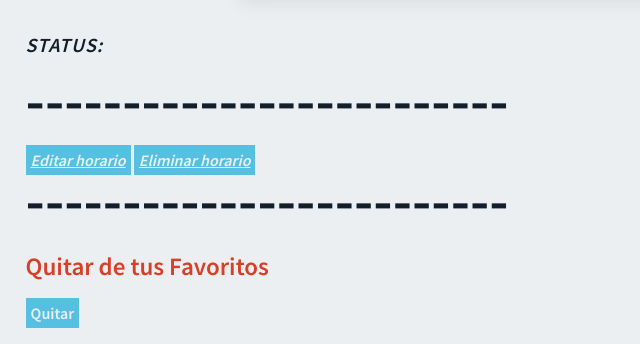
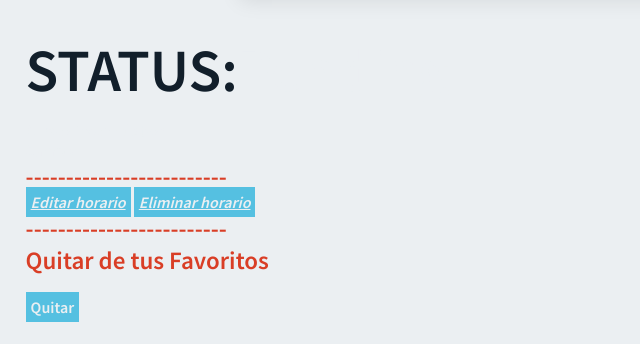
Before and after one commit to shadow-maker/Scheduler-UTEC, a Flask app: page /horarios/1 in a window 1280 px wide. Shown: the part 1013-1357 px from the top of the page, without its empty margins (0-640 px from the left). After the commit the page ends 1335 px from the top, so only its background shows below. Run offline with Flask 2, Linux system fonts and the light colour scheme; a user stored in the database is signed in; tables that the repository leaves empty hold one stand-in row (values such as "Sample post"); parts of the project's set-up code (start-up, migrations or seed data) failed here and were passed over.

Commit message:
Auto stash before merge of "main" and "origin/main"

```diff
--- a/app/templates/horarios/view.html
+++ b/app/templates/horarios/view.html
@@ -202,20 +202,22 @@
 			</tbody>
 		</table>
 
-		<p>STATUS: <alert id="status">{{status}}</alert></p>
-		<alert class="{%if not pending_cursos%}hidden{%endif%}" id="pending-alert"> Cursos incompletos: <span id="pending-container"> {{pending_cursos}}</span>
+		<h1>STATUS:<alert id="status">{{status}}</alert>
+		</h1>
+		<alert class="{%if not pending_cursos%}hidden{%endif%}" id="pending-alert"> Cursos incompletos: <div
+				id="pending-container"> {{pending_cursos}} </div>
 		</alert>
 	</section>
 
     {% if current_user.is_authenticated %}
-		<h1 type="hidden">-------------------------</h1>
+		<h2 type="hidden">-------------------------</h2>
         {% if current_user.codigo == horario.alumno.codigo %}
 
             <a class="botons" type="button" href={{url_for('horarios_update', id=horario.id)}}>Editar horario</a>
             <a class="botons" type="button" href={{url_for('horarios_delete', id=horario.id)}}>Eliminar horario</a>
 
 			{% endif %}
-			<h1 type="hidden">-------------------------</h1>
+			<h2 type="hidden">-------------------------</h2>
     {% endif %}
 
     {% if current_user.is_authenticated %}
```
